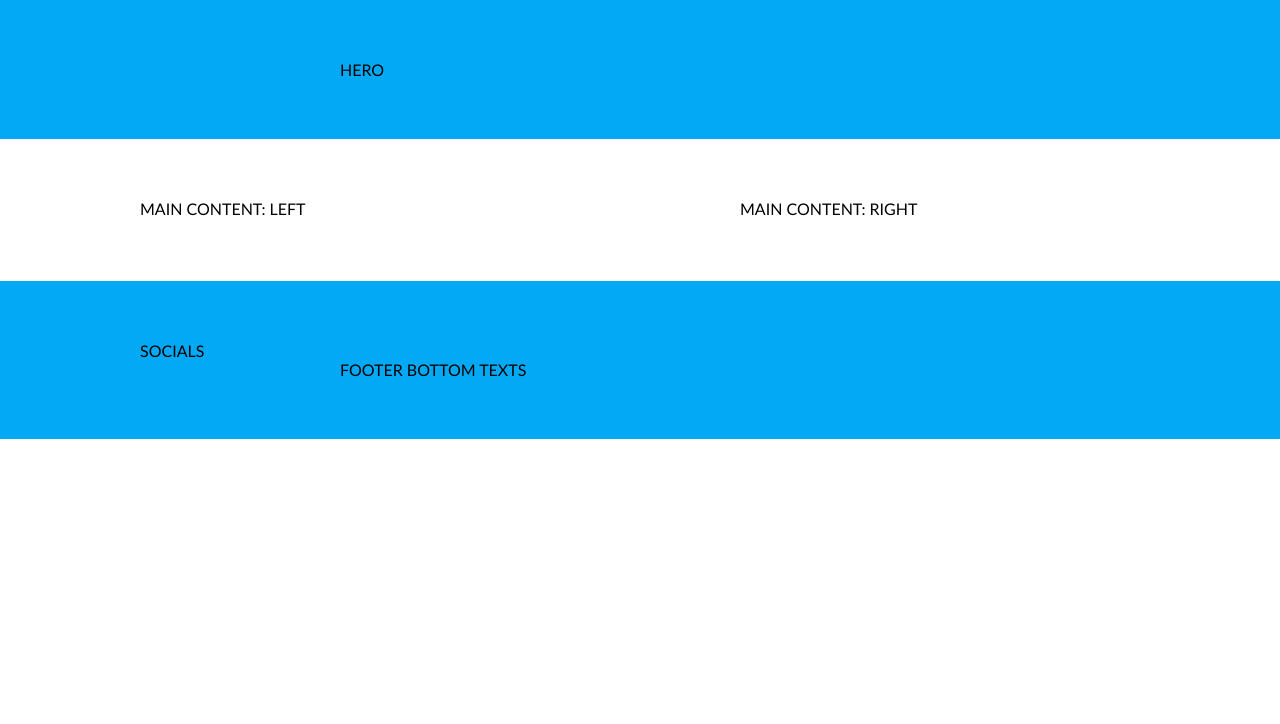
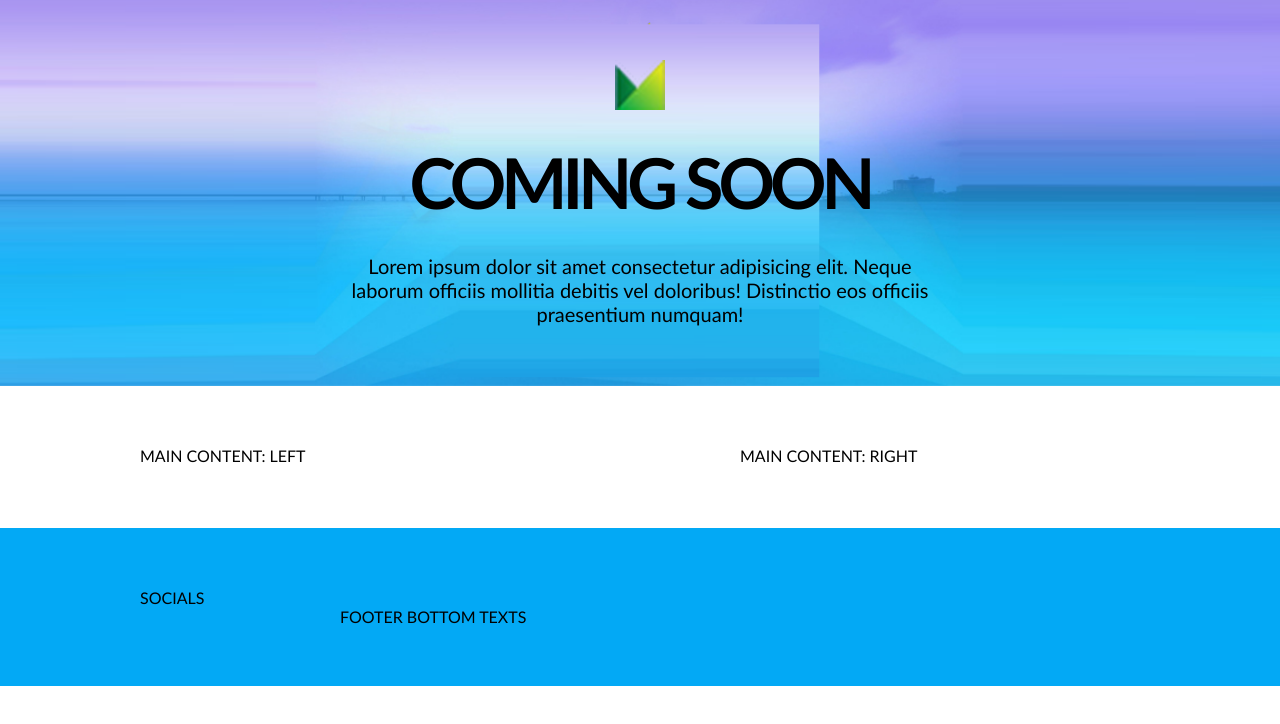
Before and after one commit to front-end-by-rimantas/45-grupe-coming-soon, a website: page index.html in a window 1280 px wide. Drawn offline with Linux system fonts and the light colour scheme.

Commit message:
Hero content and background image

```diff
--- a/css/pages/home.css
+++ b/css/pages/home.css
@@ -8,3 +8,33 @@
 @import '../components/button.css';
 
 /* CUSTOM CSS */
+
+.hero {
+    background-color: yellow;
+    background-image: url(../../img/background.png);
+    background-repeat: no-repeat;
+    background-position: bottom center;
+    background-size: cover;
+}
+
+.hero > .row-short {
+    display: flex;
+    flex-direction: column;
+    gap: 30px;
+}
+
+.logo {
+    width: 100%;
+    height: 50px;
+    object-fit: contain;
+}
+.main-title {
+    font-size: 70px;
+    letter-spacing: -5px;
+    text-align: center;
+    text-transform: uppercase;
+}
+.main-description {
+    text-align: center;
+    font-size: 20px;
+}
--- a/index.html
+++ b/index.html
@@ -19,9 +19,11 @@
 
 <body>
     <main>
-        <section class="container bg-main">
+        <section class="container bg-main hero">
             <div class="row-short">
-                HERO
+                <img class="logo" src="./img/logo.png" alt="Logo">
+                <h1 class="main-title">Coming soon</h1>
+                <p class="main-description">Lorem ipsum dolor sit amet consectetur adipisicing elit. Neque laborum officiis mollitia debitis vel doloribus! Distinctio eos officiis praesentium numquam!</p>
             </div>
         </section>
 
```
Also changed, not shown: img/background.png (added), img/logo.png (renamed from logo.png).
